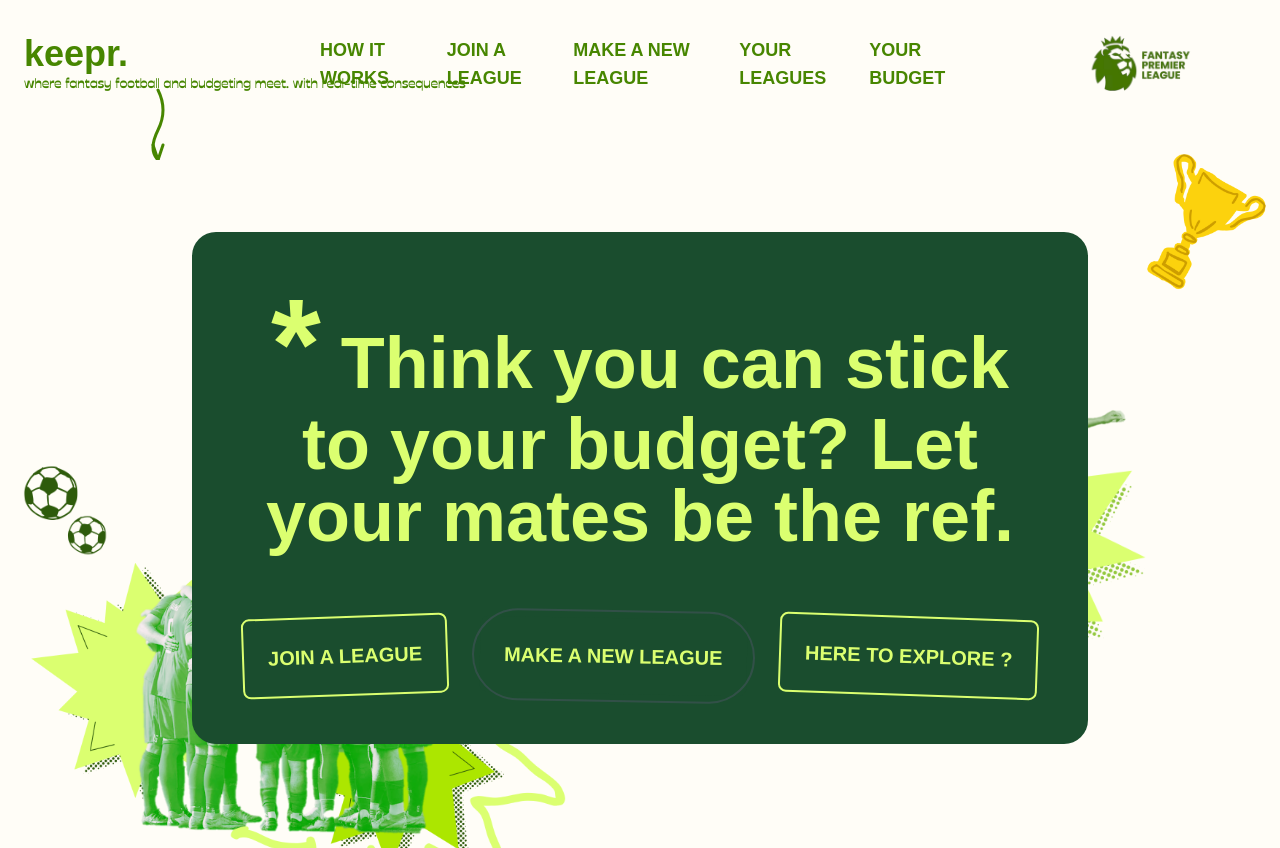
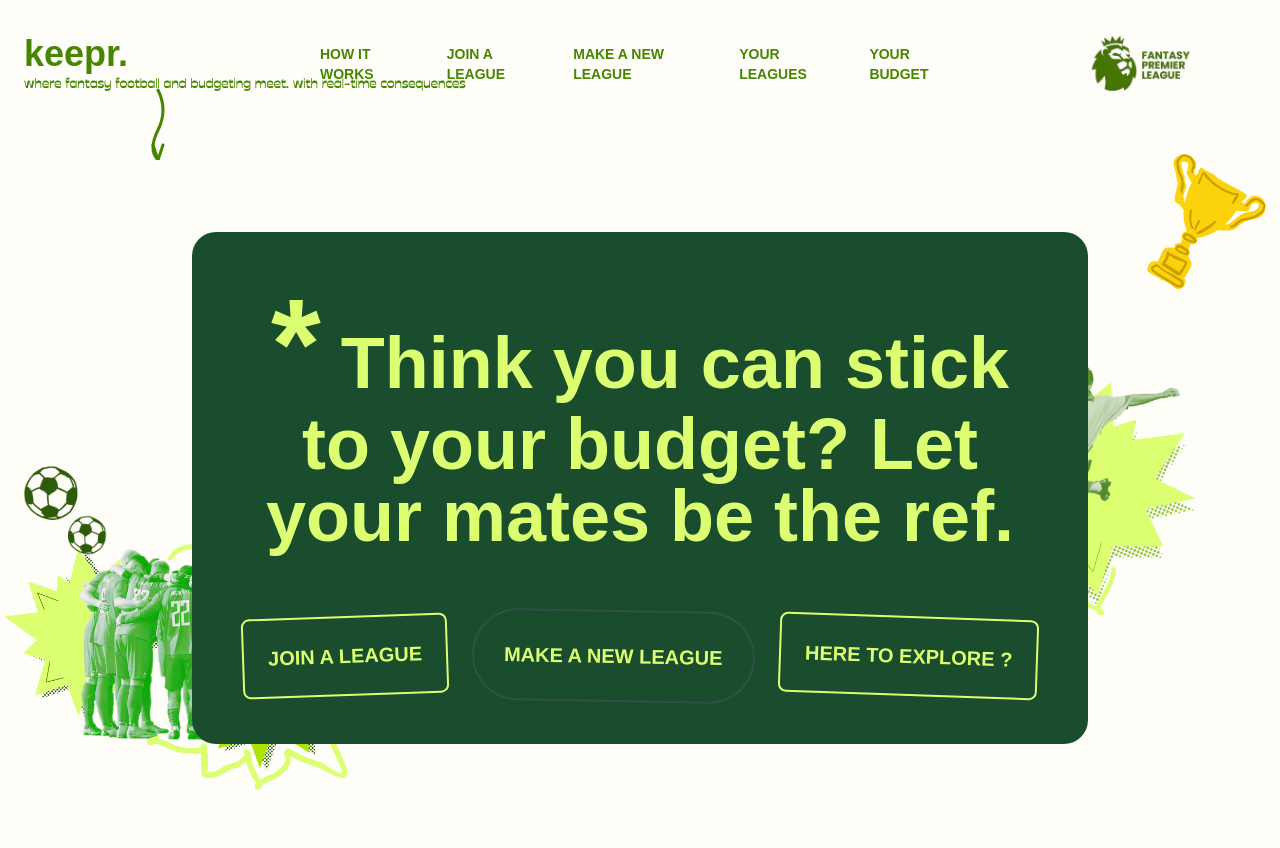
Before and after one commit to trenchsheikh/keepr, a Next.js app: page / in a window 1280 px wide. Built offline with nearby package versions, Linux system fonts and the light colour scheme; a web font is replaced by a local one.

Commit message:
shrink more

```diff
--- a/src/components/Header.tsx
+++ b/src/components/Header.tsx
@@ -20,19 +20,19 @@ export default function Header() {
 
         {/* Navigation Links */}
         <nav className="hidden lg:flex items-center space-x-8 absolute left-1/2 transform -translate-x-1/2">
-          <a href="#how-it-works" className="text-lg text-[#478600] stadio-font font-bold uppercase hover:text-[--color-keepr-lime-green] transition-colors">
+          <a href="#how-it-works" className="text-sm text-[#478600] stadio-font font-bold uppercase hover:text-[--color-keepr-lime-green] transition-colors">
             HOW IT WORKS
           </a>
-          <a href="#join-league" className="text-lg text-[#478600] stadio-font font-bold uppercase hover:text-[--color-keepr-lime-green] transition-colors">
+          <a href="#join-league" className="text-sm text-[#478600] stadio-font font-bold uppercase hover:text-[--color-keepr-lime-green] transition-colors">
             JOIN A LEAGUE
           </a>
-          <a href="#new-league" className="text-lg text-[#478600] stadio-font font-bold uppercase hover:text-[--color-keepr-lime-green] transition-colors">
+          <a href="#new-league" className="text-sm text-[#478600] stadio-font font-bold uppercase hover:text-[--color-keepr-lime-green] transition-colors">
             MAKE A NEW LEAGUE
           </a>
-          <a href="#your-leagues" className="text-lg text-[#478600] stadio-font font-bold uppercase hover:text-[--color-keepr-lime-green] transition-colors">
+          <a href="#your-leagues" className="text-sm text-[#478600] stadio-font font-bold uppercase hover:text-[--color-keepr-lime-green] transition-colors">
             YOUR LEAGUES
           </a>
-          <a href="#your-budget" className="text-lg text-[#478600] stadio-font font-bold uppercase hover:text-[--color-keepr-lime-green] transition-colors">
+          <a href="#your-budget" className="text-sm text-[#478600] stadio-font font-bold uppercase hover:text-[--color-keepr-lime-green] transition-colors">
             YOUR BUDGET
           </a>
         </nav>
--- a/src/components/MainContent.tsx
+++ b/src/components/MainContent.tsx
@@ -19,8 +19,8 @@ export default function MainContent() {
         <Image
           src="/playershoot.png"
           alt="Soccer player in action"
-          width={800}
-          height={800}
+          width={600}
+          height={600}
           className="object-contain"
         />
       </div>
@@ -41,8 +41,8 @@ export default function MainContent() {
         <Image
           src="/playerhuddle.png"
           alt="Soccer players huddled together"
-          width={700}
-          height={700}
+          width={500}
+          height={500}
           className="object-contain"
         />
       </div>
```
Also changed, not shown: 1 other file (tests, documents, lock files or other folders).
